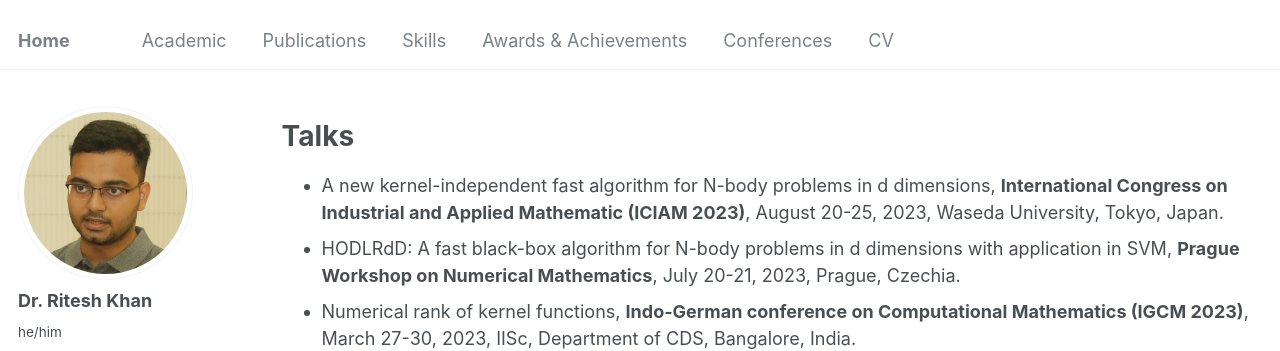
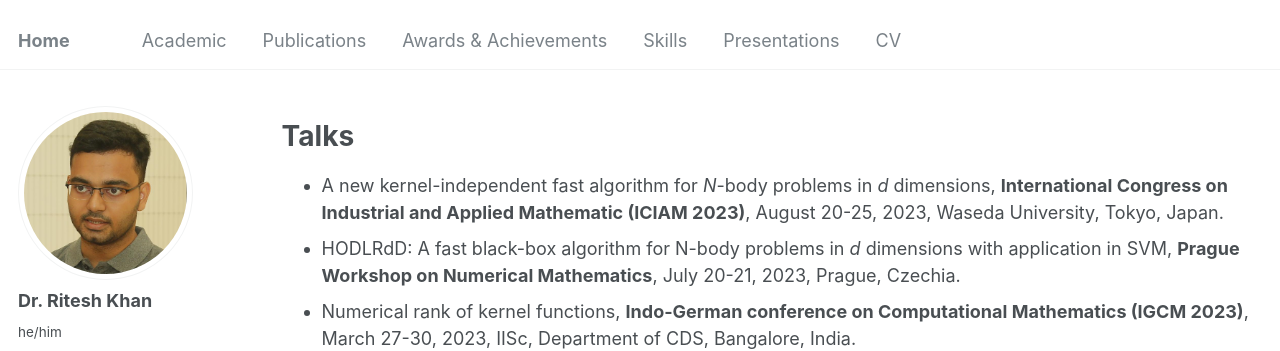
Before and after one commit to RiteshKhan/riteshkhan.github.io, a Jekyll site: the page built from _pages/taalks.md, in a window 1280 px wide and 1052 px high. Shown: the top 351 px of the window. Built offline with Jekyll 4.4.1, drawn with Linux system fonts in a browser that asks for light colours; some web fonts are replaced.

Commit message:
updated CV

```diff
--- a/_data/navigation.yml
+++ b/_data/navigation.yml
@@ -11,13 +11,13 @@
   - title: "Publications"
     url: /publications/
 
+  - title: "Awards & Achievements"
+    url: /awards/
+
   - title: "Skills"
     url: /skills/
 
-  - title: "Awards & Achievements"
-    url: /awards/
-
-  - title: "Conferences"
+  - title: "Presentations"
     url: /talks/
 
   - title: "CV"
--- a/_pages/taalks.md
+++ b/_pages/taalks.md
@@ -11,8 +11,8 @@
 
 Talks
 ======
-* A new kernel-independent fast algorithm for N-body problems in d dimensions, **International Congress on Industrial and Applied Mathematic (ICIAM 2023)**, August 20-25, 2023, Waseda University, Tokyo, Japan.
-* HODLRdD: A fast black-box algorithm for N-body problems in d dimensions with application in SVM, **Prague Workshop on Numerical Mathematics**, July 20-21, 2023, Prague, Czechia.
+* A new kernel-independent fast algorithm for *N*-body problems in *d* dimensions, **International Congress on Industrial and Applied Mathematic (ICIAM 2023)**, August 20-25, 2023, Waseda University, Tokyo, Japan.
+* HODLRdD: A fast black-box algorithm for N-body problems in *d* dimensions with application in SVM, **Prague Workshop on Numerical Mathematics**, July 20-21, 2023, Prague, Czechia.
 * Numerical rank of kernel functions, **Indo-German conference on Computational Mathematics (IGCM 2023)**, March 27-30, 2023, IISc, Department of CDS, Bangalore, India.
 * Low-rank approximation & Hierarchical matrices, **In-House Symposium**, July 29-30, 2022, IIT Madras, Department of Mathematics, Chennai, India.
 
```
